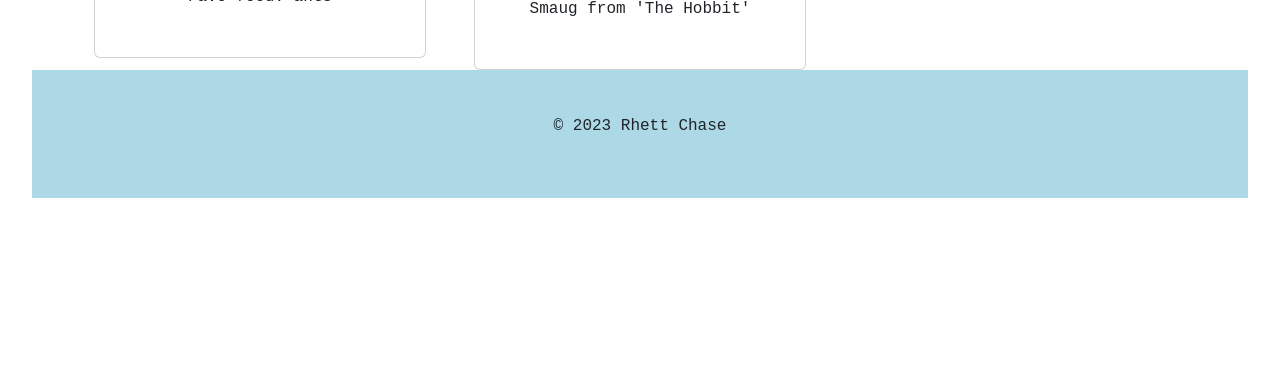
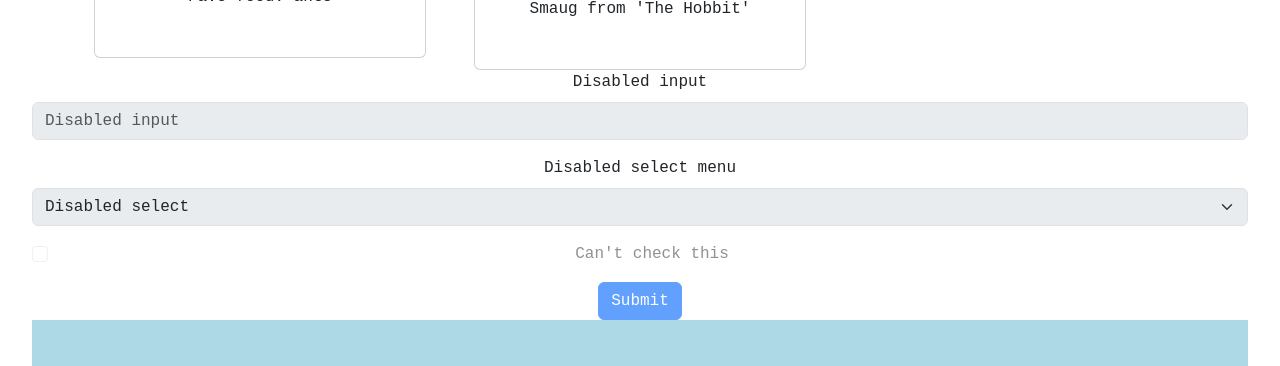
Before and after one commit to rhettchase/code-301-gallery-of-horns, a React (Vite) app: page / in a window 1280 px wide. Shown: the part 3109-3475 px from the top of the page. Before the commit the page ends 3339 px from the top, so only its background shows below. Built offline with nearby package versions, Linux system fonts and the light colour scheme.

Commit message:
create HornForm structure

```diff
--- a/src/App.jsx
+++ b/src/App.jsx
@@ -3,7 +3,9 @@ import './App.css';
 import Header from './components/Header';
 import Footer from './components/Footer';
 import Gallery from './components/Gallery'
+import Form from './components/HornForm'
 import jsonData from './assets/HornedBeast.json'
+import HornForm from './components/HornForm';
 
 
 function App() {
@@ -12,6 +14,7 @@ function App() {
     <>
       <Header title="Gallery of Horns" />
       <Gallery jsonData={jsonData} />
+      <HornForm />
       <Footer author="Rhett Chase"/>
     </>
   );
--- /dev/null
+++ b/src/components/HornForm.jsx
@@ -0,0 +1,29 @@
+import Button from 'react-bootstrap/Button';
+import Form from 'react-bootstrap/Form';
+
+export default function HornForm() {
+  return (
+    <Form>
+      <fieldset disabled>
+        <Form.Group className='mb-3'>
+          <Form.Label htmlFor='disabledTextInput'>Disabled input</Form.Label>
+          <Form.Control id='disabledTextInput' placeholder='Disabled input' />
+        </Form.Group>
+        <Form.Group className='mb-3'>
+          <Form.Label htmlFor='disabledSelect'>Disabled select menu</Form.Label>
+          <Form.Select id='disabledSelect'>
+            <option>Disabled select</option>
+          </Form.Select>
+        </Form.Group>
+        <Form.Group className='mb-3'>
+          <Form.Check
+            type='checkbox'
+            id='disabledFieldsetCheck'
+            label="Can't check this"
+          />
+        </Form.Group>
+        <Button type='submit'>Submit</Button>
+      </fieldset>
+    </Form>
+  );
+}
```
